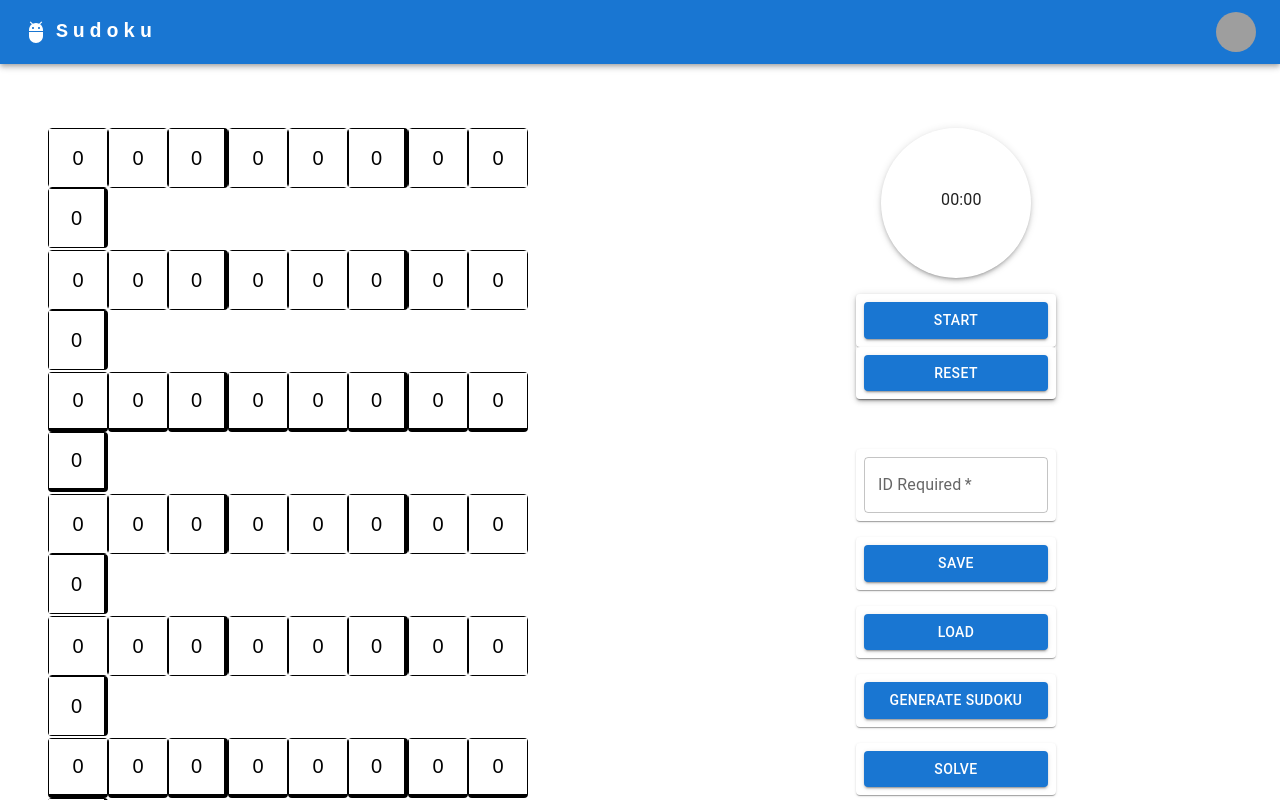
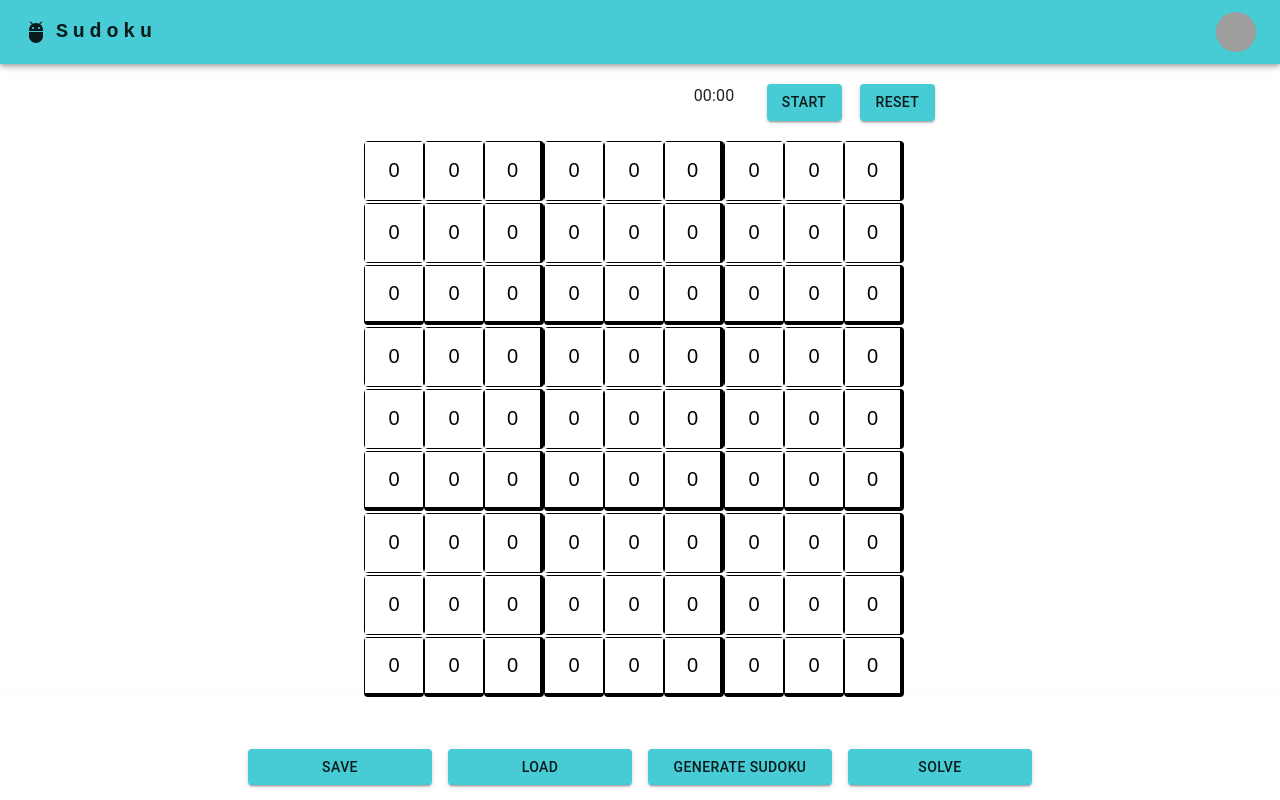
Before and after one commit to Matthewechong/Sudoku, a React (Vite) app in the folder sudoku-frontend/: page / in a window 1280 px wide. Shown: the top 800 px of the page. Built offline with nearby package versions, Linux system fonts and the light colour scheme; grey boxes are pictures that could not be loaded.

Commit message:
Changed Layout

```diff
--- a/sudoku-frontend/src/App.jsx
+++ b/sudoku-frontend/src/App.jsx
@@ -2,35 +2,68 @@ import React, { useState } from "react";
 import DisplayGrid from "./components/DisplayGrid";
 import SudokuProvider  from "./contexts/CurrentGridContext";
 import Form from "./components/Form"
-import { Container, CssBaseline, Typography, Grid, Paper, Button } from "@mui/material";
+import { Container, createTheme, Grid, Paper, Button, ThemeProvider, colors, CssBaseline } from "@mui/material";
 import ResponsiveAppBar from "./components/MenuBar";
 import Stopwatch from "./components/StopWatch";
-function App(){
-  return(
-      <>
+
+const theme = createTheme({
+  palette: {
+    primary: {
+      main: "#47CBD4",
+    },
+    secondary: {
+      main: "#d45047",
+    },
+  },
+});
+
+// Style object for grid items and paper
+const styles = {
+  gridItem: {
+    marginTop: "0px"
+  },
+  paper: {
+    height: "550px"
+  },
+  clock:{
+    height: "50px",
+    align:"right",
+    padding:"10px"
+  }
+};
+
+function App() {
+  return (
+    <ThemeProvider theme={theme}>
+      <CssBaseline />
       <SudokuProvider>
-    <CssBaseline></CssBaseline>
-    <ResponsiveAppBar></ResponsiveAppBar>
+        <ResponsiveAppBar />
         <main>
-    <Grid container spacing={2}>
-      <Grid item xs={6} style={{ padding: "40px", marginTop: "40px" }}>
-        <Paper elevation={0} style={{ height : "650px"}} >
-          <Container maxWidth="sm" align="center" style={{  }} >
-            <DisplayGrid />
+          <Grid spacing={0}>
+            <Grid>
+              <Container maxWidth="sm" align="center">
+                <Stopwatch></Stopwatch>
+              </Container>
+            </Grid>
+            <Grid>
+              <Paper elevation={0} style={styles.paper}>
+                <Container maxWidth="sm" align="center">
+                  <DisplayGrid/>
                 </Container>
               </Paper>
             </Grid>
-      <Grid item xs={6} style={{ padding: "0px", marginTop: "80px" }}>
-          <Container maxWidth="sm" align="center" >
-            <Stopwatch></Stopwatch>
+            <Grid >
+              <Paper>
+              <Container maxWidth="sm" align="center">
                 <Form />
               </Container>
+              </Paper>
             </Grid>
           </Grid>
         </main>
       </SudokuProvider>
-      </>
-    )
+    </ThemeProvider>
+  );
 }
 
 export default App;
--- a/sudoku-frontend/src/components/DisplayGrid.jsx
+++ b/sudoku-frontend/src/components/DisplayGrid.jsx
@@ -1,6 +1,10 @@
 import React, {useState} from 'react';
 import { useBoardContext, useButtonContext, useDifficultyContext, useGridContext, useGridSolutionContext } from '../contexts/CurrentGridContext'
 import { Grid, Paper, Button, TextField, Container } from '@mui/material';
+import Dialog from '@mui/material/Dialog';
+import DialogActions from '@mui/material/DialogActions';
+import DialogContent from '@mui/material/DialogContent';
+import DialogContentText from '@mui/material/DialogContentText';
 
 function DisplayGrid(){
     const buttonName = useButtonContext();
@@ -8,6 +12,7 @@ function DisplayGrid(){
     const {grid, setGrid, changeGrid} = useGridContext();
     const [selectedCell, setSelectedCell] = useState({ row: null, col: null });
     const {gridSol, setGridSol} = useGridSolutionContext();
+    const [open, setOpen] = React.useState(false);
 
     const handleCellClick = (row, col) => {
         setSelectedCell({ row, col });
@@ -26,10 +31,21 @@ function DisplayGrid(){
             console.log(newGrid)
             setGrid(newGrid);
             }
+            else{
+              handleClickOpen()
+            }
 
         }
 
     }
+
+    const handleClickOpen = () => {
+      setOpen(true);
+    };
+
+    const handleClose = () => {
+      setOpen(false);
+    };
 
     function isInputValid(newValue,row, col){
       let isValid = parseInt(gridSol[row][col],10) === newValue
@@ -37,7 +53,9 @@ function DisplayGrid(){
         console.log("Correct")
       }
       else{
+
         console.log("Incorrect")
+        return
       }
       return isValid
 
@@ -46,6 +64,7 @@ function DisplayGrid(){
 
 
     return (
+      <>
       <Grid container spacing={0} className="sudoku-grid">
         {grid.map((row, rowIndex) => (
           <Grid container item key={rowIndex}>
@@ -72,7 +91,25 @@ function DisplayGrid(){
           </Grid>
         ))}
       </Grid>
+      <Dialog
+        open={open}
+        onClose={handleClose}
+        aria-labelledby="alert-dialog-title"
+        aria-describedby="alert-dialog-description"
+      >
+        <DialogContent>
+          <DialogContentText id="alert-dialog-description" align='center'>
+            Incorrect
+          </DialogContentText>
+        </DialogContent>
+        <DialogActions>
+          <Button onClick={handleClose} autoFocus>
+            Ok
+          </Button>
+        </DialogActions>
+      </Dialog>
+    </>
     );
-                }
+    }
 
   export default DisplayGrid
--- a/sudoku-frontend/src/components/Form.jsx
+++ b/sudoku-frontend/src/components/Form.jsx
@@ -13,7 +13,25 @@ const Item = styled(Paper)(({ theme }) => ({
   padding: theme.spacing(1),
   textAlign: 'center',
   color: theme.palette.text.secondary,
+  width: "200px",
+  boxShadow: theme.shadows[0]
 }));
+
+const styles = {
+    toolbar_box: {
+        width: "500px",
+        padding: "50px",
+        display: "flex",
+        flexDirection: "row",
+        justifyContent: "center"
+    },
+    toolbar:{
+        display: "flex",
+        flexDirection: "row",
+        justifyContent: "center"
+    }
+
+}
 
 export default function BasicStack() {
     const {grid, setGrid, changeGrid} = useGridContext();
@@ -47,16 +65,16 @@ export default function BasicStack() {
     }
 
     return (
-        <Box className="form" style={{ width : "300px", padding:"50px" }} >
-        <Stack spacing={2}>
-            <Item>
+        <Box className="form" style={styles.toolbar_box}  >
+        <Stack spacing={0} style={styles.toolbar}>
+            {/* <Item>
                 <TextField
             required
             id="outlined-required"
             label="ID Required"
             inputRef={idRef}
             />
-            </Item>
+            </Item> */}
             <Item>
                 <Button onClick={() => saveBoard()} variant="contained">Save</Button>
             </Item>
--- a/sudoku-frontend/src/components/StopWatch.jsx
+++ b/sudoku-frontend/src/components/StopWatch.jsx
@@ -8,7 +8,32 @@ const Item = styled(Paper)(({ theme }) => ({
     padding: theme.spacing(1),
     textAlign: 'center',
     color: theme.palette.text.secondary,
+
   }));
+
+const styles = {
+    paper: {
+      width: "100px",
+      flexDirection: "row",
+      justifyContent: "center"
+    },
+
+    clock_block:{
+      padding: "20px",
+      width: "600px",
+      flexDirection: "row",
+      justifyContent: "right"
+    },
+    clock:{
+        width:"100px",
+        height:"100px",
+        display: "flex",
+        justifyContent: "center",
+        textAlign: "center",
+        // background-color: cyan;
+        // border-radius: 5px;
+    },
+  };
 
 function Stopwatch() {
   const [isRunning, setIsRunning] = useState(false);
@@ -41,30 +66,26 @@ function Stopwatch() {
 
   return (
     <>
-    <Grid container spacing={2}>
-      <Grid item xs={12} style={{ width:"50px"}}>
-        <Paper style={{width: "150px",height: "150px",borderRadius: "50%", border : "4px", backgroundColor: "transparent" }} elevation={3}>
-            <Typography style={{ padding:"60px"}}>
-                {String(minutes).padStart(2, "0")}:
-                {String(seconds).padStart(2, "0")}
-            </Typography>
-        </Paper>
-      </Grid>
-      <Grid item xs={12}>
-        <Paper style={{width: "200px"}}elevation={3}>
-            <Item>
-                <Button variant="contained" onClick={startStop}>{isRunning ? "Stop" : "Start"}</Button>
-            </Item>
-            <Item>
-                <Button variant="contained" onClick={reset}>Reset</Button>
-            </Item>
-        </Paper>
+        <Grid container style={styles.clock_block} >
+            <Grid item xs={2} >
+                <Typography style={styles.paper}>
+                    {String(minutes).padStart(2, "0")}:{String(seconds).padStart(2, "0")}
+                </Typography>
+            </Grid>
+
+            <Grid item xs={2}>
+                <Button sx={{ width: "75px" }} variant="contained" onClick={startStop}>
+                    {isRunning ? "Stop" : "Start"}
+                </Button>
+            </Grid>
+            <Grid item xs={2}>
+                <Button sx={{ width: "75px" }} variant="contained" onClick={reset}>
+                    Reset
+                </Button>
+            </Grid>
         </Grid>
-      </Grid>
     </>
-
-
-  );
+);
 }
 
 export default Stopwatch;
--- a/sudoku-frontend/src/index.css
+++ b/sudoku-frontend/src/index.css
@@ -116,3 +116,35 @@ Button{
 .sudoku-cell-right-border {
   border-right: 4px solid #000; /* Adjust the border styles as needed */
 }
+
+.clock-panel{
+  width: 400px;
+  height: 100px;
+  border: 4px;
+  background-color: transparent;
+  margin: 10px; /* Adjust margin as needed */
+  display: flex;
+  justify-content: center;
+  align-items: center;
+
+}
+
+.clock-block{
+  padding: 20px;
+  background-color: transparent;
+}
+
+.clock{
+  width:100px;
+  height:100px;
+  display: flex;
+  justify-content: center;
+  align-items: center;
+  background-color: cyan;
+  border-radius: 5px;
+}
+
+.container {
+  display: flex;
+  flex-direction: row;
+}
```
Also changed, not shown: sudoku-frontend/src/utils/Util.jsx (+7 -3 lines). Lines whose indentation alone changed are shown as unchanged.
